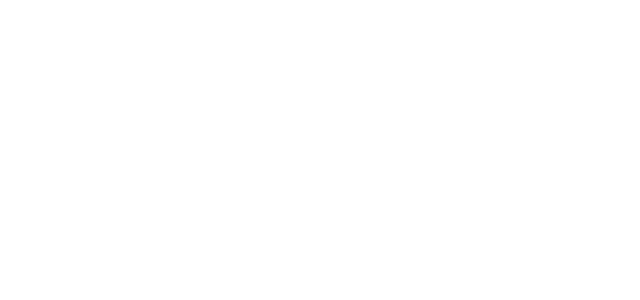
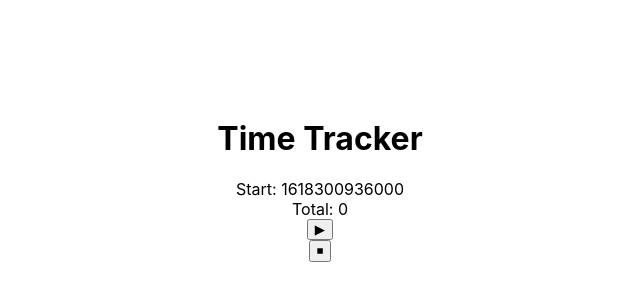
Before and after one commit to fre-ben/remote-assignment-timetracker, a Next.js app: page / in a window 1280 px wide. Shown: the part 220-520 px from the top of the page, without its empty margins (320-960 px from the left). Built offline with nearby package versions, Linux system fonts and the light colour scheme.

Commit message:
✨ Add TimeTracker component including basic functionality Time is currently displayed in milliseconds

```diff
--- /dev/null
+++ b/components/tracker/TimeTracker.module.css
@@ -0,0 +1,4 @@
+.container {
+  display: grid;
+  justify-items: center;
+}
--- /dev/null
+++ b/components/tracker/TimeTracker.tsx
@@ -0,0 +1,47 @@
+import { useEffect, useState } from "react";
+import styles from "./TimeTracker.module.css";
+
+function TimeTracker() {
+  const [timerRunning, setTimerRunning] = useState<boolean>(false);
+  const [timerStart, setTimerStart] = useState<number>(Date.now());
+  const [timerTotal, setTimerTotal] = useState<number>(0);
+
+  useEffect(() => {
+    if (!timerRunning) {
+      return;
+    }
+    const intervalID = setInterval(() => {
+      setTimerTotal(Date.now() - timerStart);
+    }, 100);
+    return () => clearInterval(intervalID);
+  }, [timerStart, timerRunning]);
+
+  function startTimer() {
+    setTimerStart(Date.now() - timerTotal);
+    setTimerRunning(true);
+  }
+
+  function pauseTimer() {
+    setTimerRunning(false);
+  }
+
+  function resetTimer() {
+    setTimerRunning(false);
+    setTimerStart(Date.now());
+    setTimerTotal(0);
+  }
+
+  return (
+    <div className={styles.container}>
+      <h1>Time Tracker</h1>
+      <div>Start: {timerStart}</div>
+      <div>Total: {timerTotal}</div>
+      <button onClick={timerRunning ? pauseTimer : startTimer}>
+        {timerRunning ? `⏸` : `▶`}
+      </button>
+      <button onClick={resetTimer}>⏹</button>
+    </div>
+  );
+}
+
+export default TimeTracker;
--- a/pages/index.tsx
+++ b/pages/index.tsx
@@ -1,4 +1,5 @@
 import Head from "next/head";
+import TimeTracker from "../components/tracker/TimeTracker";
 import styles from "../styles/Home.module.css";
 
 export default function Home() {
@@ -9,7 +10,9 @@
         <link rel="icon" href="/favicon.ico" />
       </Head>
 
-      <main className={styles.main}></main>
+      <main className={styles.main}>
+        <TimeTracker />
+      </main>
     </div>
   );
 }
```
